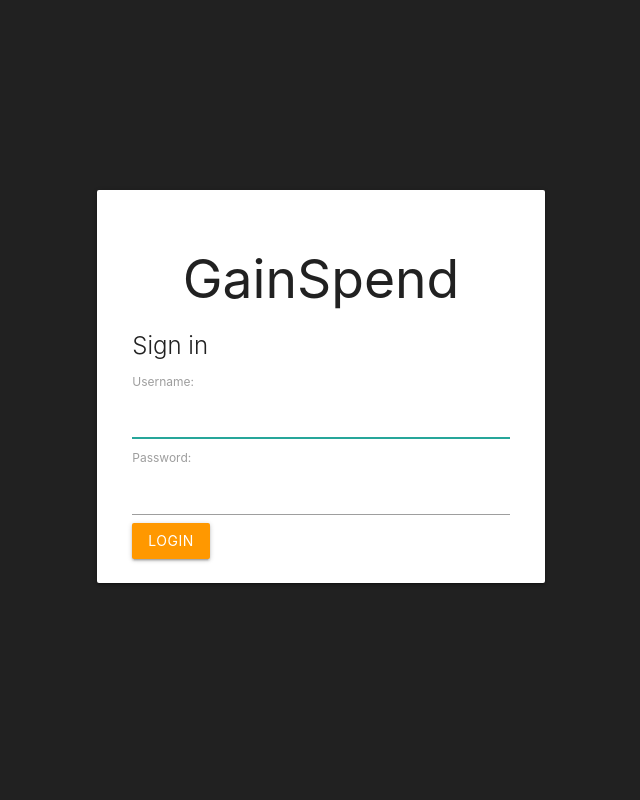
After one commit to thein3000/aprende_metodos, a Django app: page /accounts/login/ in a window 1280 px wide. The commit adds this page. Shown: the whole page, without its empty margins (319-959 px from the left). Run offline with Django 3.2, Linux system fonts and the light colour scheme.

Commit message:
Seemingly finished initial setup

```diff
--- a/active_manager/settings.py
+++ b/active_manager/settings.py
@@ -119,3 +119,5 @@ USE_TZ = True
 # https://docs.djangoproject.com/en/2.1/howto/static-files/
 
 STATIC_URL = '/static/'
+LOGIN_REDIRECT_URL = '/gainspend/'
+LOGOUT_REDIRECT_URL = '/accounts/login'
--- a/active_manager/urls.py
+++ b/active_manager/urls.py
@@ -17,6 +17,7 @@ from django.contrib import admin
 from django.urls import include,path
 
 urlpatterns = [
+    path('accounts/', include('django.contrib.auth.urls')),
     path('gainspend/', include('gainspend.urls')),
     path('admin/', admin.site.urls),
 ]
--- /dev/null
+++ b/gainspend/static/gainspend/authentification/login.css
@@ -0,0 +1,7 @@
+.login_background {
+  position: fixed;
+  top: 0px;
+  left: 0px;
+  right: 0px;
+  bottom: 0px;
+}
--- a/gainspend/templates/gainspend/base/base_main.html
+++ b/gainspend/templates/gainspend/base/base_main.html
@@ -18,7 +18,7 @@
   {% endblock head %}
 
   {% block body %}
-  <body>
+  <body class="grey lighten-2">
     {% block header %}
       {% include "gainspend/base/base_header.html" %}
     {% endblock header %}
--- /dev/null
+++ b/gainspend/templates/registration/login.html
@@ -0,0 +1,33 @@
+{% extends "../gainspend/base/base_main.html" %}
+{% load static %}
+
+{% block title %}Login{% endblock title %}
+
+{% block header %}{% endblock header %}
+
+{% block navigation %}{% endblock navigation %}
+
+{% block stylesheets %}
+  {{ block.super }}
+  <link rel="stylesheet" href="{% static 'gainspend/authentification/login.css' %}">
+{% endblock stylesheets %}
+
+
+
+{% block content %}
+<div class="valign-wrapper login_background  grey darken-4">
+  <div class="container row">
+    <div class="card col s6 offset-s3">
+      <div class="card-content">
+        <h2 class="center-align">GainSpend</h2>
+        <span class="card-title">Sign in</span>
+        <form method="post">
+          {% csrf_token %}
+          {{ form.as_p }}
+          <button type="submit" class="btn orange">Login</button>
+        </form>
+      </div>
+    </div>
+  </div>
+</div>
+{% endblock %}
--- a/gainspend/views.py
+++ b/gainspend/views.py
@@ -2,7 +2,9 @@ from django.shortcuts import render
 from .models import TableMovements
 from django.http import HttpResponse
 from django.core import serializers
+from django.contrib.auth.decorators import login_required
 
+@login_required
 def main_dashboard(request):
     movements = TableMovements.objects.all()
     context = {
@@ -10,6 +12,7 @@ def main_dashboard(request):
     }
     return render(request, 'gainspend/pages/main_dashboard.html', context)
 
+@login_required
 def movement_data(request):
     movements = TableMovements.objects.all()
     json = serializers.serialize('json', movements)
```
Also changed, not shown: gainspend/templates/gainspend/base/base_header.html (+19 -5 lines), gainspend/templates/gainspend/pages/main_dashboard.html (+6 -7 lines), database.sqlite.
